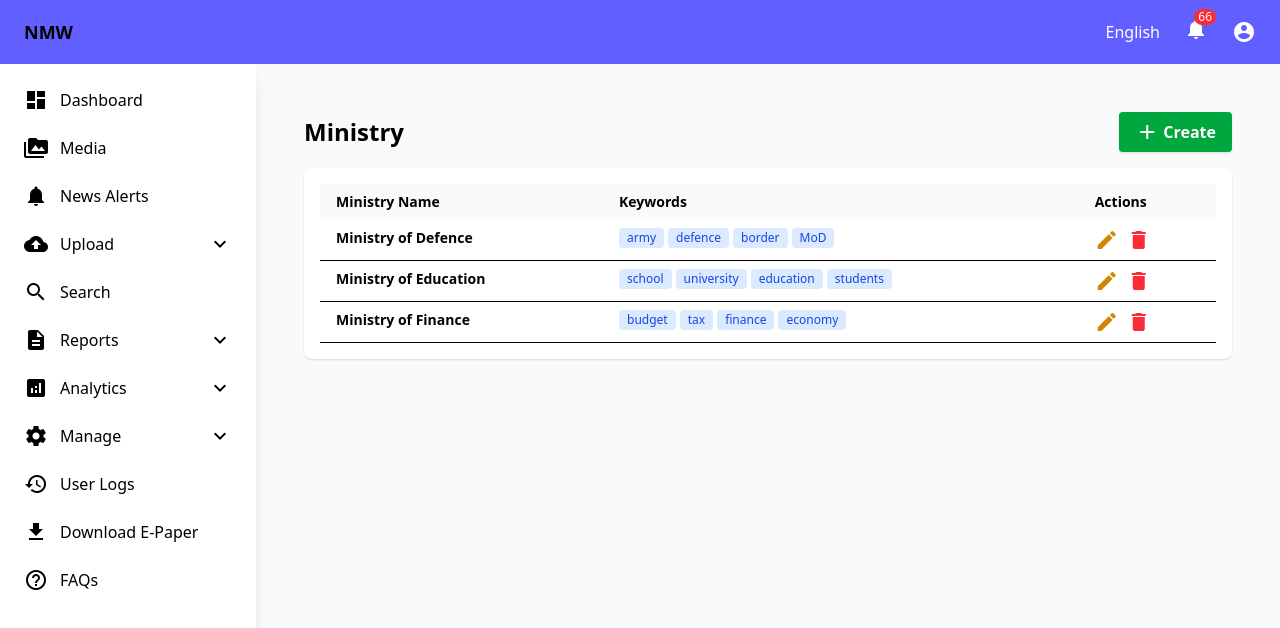
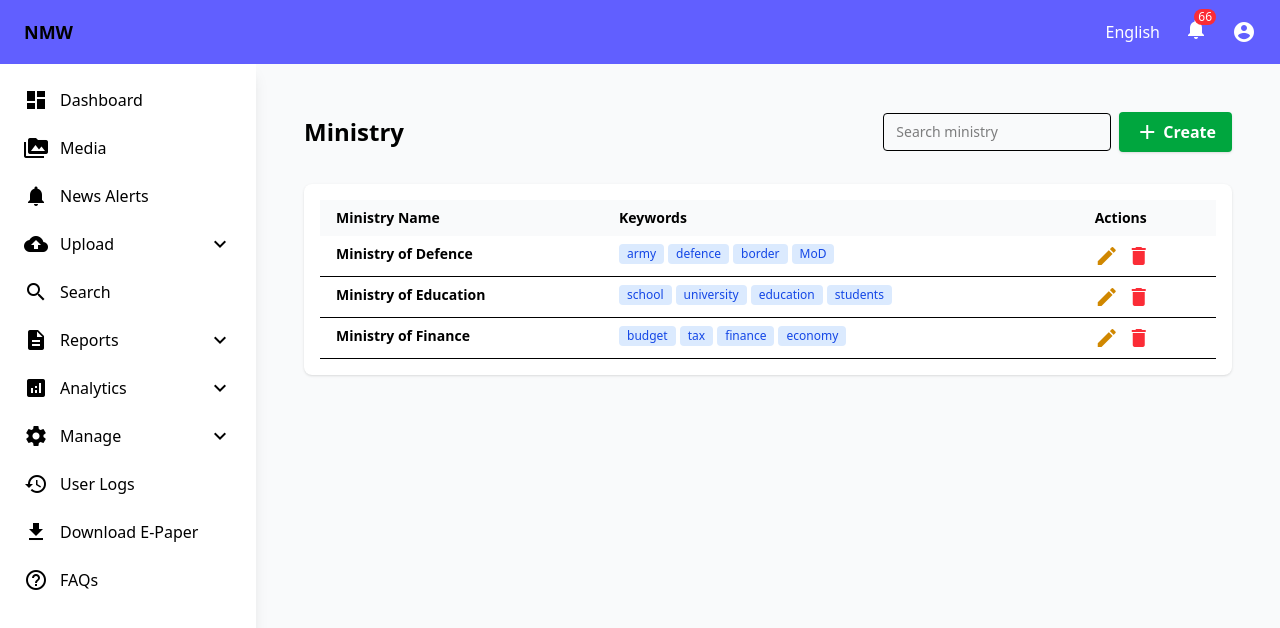
Before and after one commit to HarshilPanchal23/nmw, a Next.js app: page /manage/ministry in a window 1280 px wide. Shown: the top 628 px of the page. Built offline with nearby package versions, Linux system fonts and the light colour scheme.

Commit message:
implement manage section

```diff
--- a/app/(root)/manage/ministry/page.tsx
+++ b/app/(root)/manage/ministry/page.tsx
@@ -177,10 +177,17 @@ export default function MinistryPage() {
         </div>
       )}
       <div className="flex justify-between gap-2 items-center mb-4">
-        <h1 className="text-2xl font-bold">Ministry</h1>
-        <button className="bg-green-600 text-white px-4 py-2 rounded font-semibold shadow hover:bg-green-700 transition flex items-center gap-1" onClick={openAddModal}>
-          <span className="material-icons">add</span>Create
-        </button>
+        <h1 className="text-2xl font-bold text-center mb-4">Ministry</h1>
+        <div className="flex justify-end gap-2 items-center mb-4">
+          <input
+            type="text"
+            placeholder="Search ministry"
+            className="border rounded px-3 py-2 text-sm w-full max-w-xs"
+          />
+          <button className="bg-green-600 text-white px-4 py-2 rounded font-semibold shadow hover:bg-green-700 transition flex items-center gap-1" onClick={openAddModal}>
+            <span className="material-icons">add</span>Create
+          </button>
+        </div>
       </div>
       <div className="bg-white rounded-lg shadow p-4 overflow-x-auto">
         <table className="min-w-full text-sm">
```
